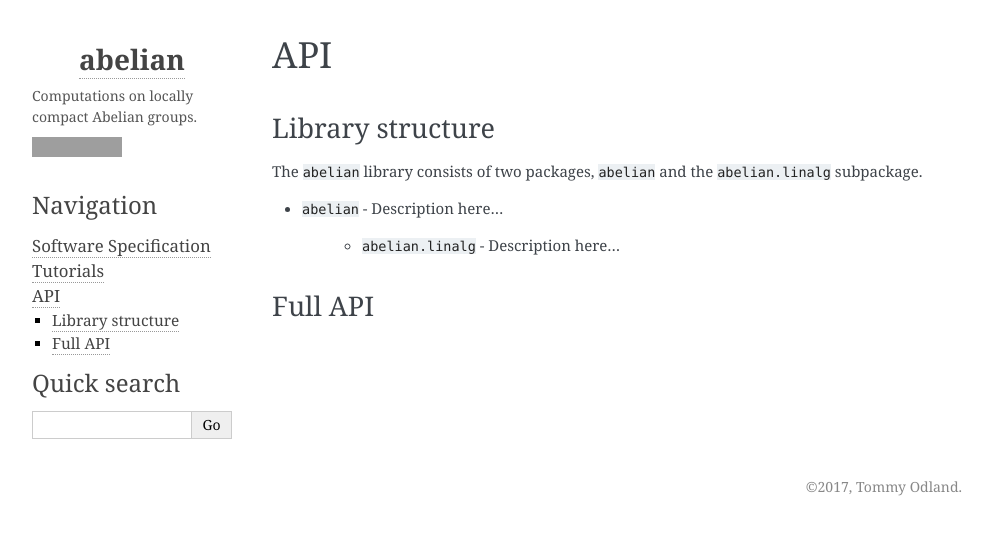
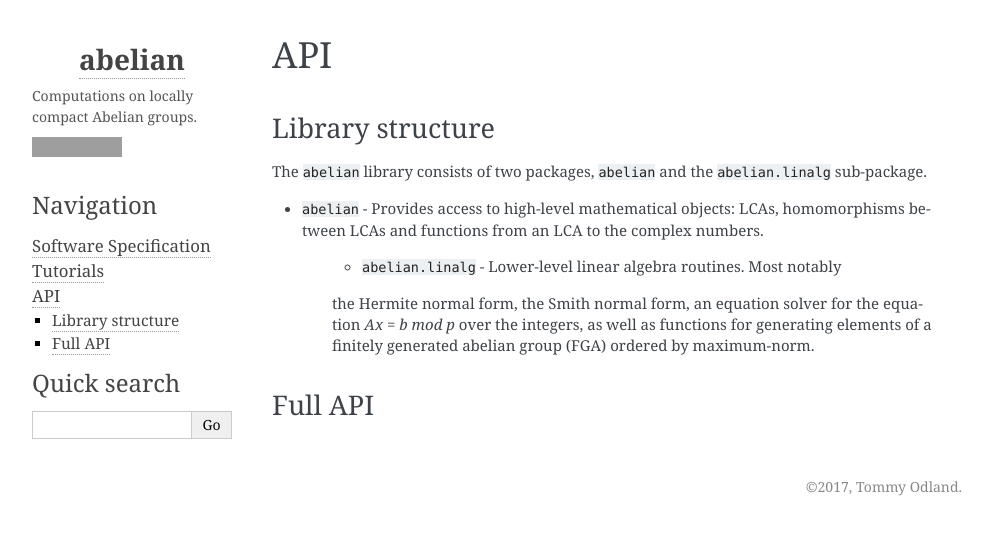
Before and after one commit to tommyod/abelian, a Sphinx documentation site: the page built from docs/api.rst, in a window 1280 px wide, cut to the strip 0-535 px from the top of the page. Shown: the whole strip, without its empty margins (148-1136 px from the left). Built offline with Sphinx 7.4.7, drawn with Linux system fonts in a browser that asks for light colours; pages that are not in the unit, such as notebooks, are missing from menus; grey boxes are pictures that could not be loaded.

Commit message:
Read through docs

```diff
--- a/README.rst
+++ b/README.rst
@@ -12,7 +12,7 @@ The Fourier transformation is defined on these groups.
 With ``abelian`` it is possible to sample, periodize and perform Fourier
 analysis on elementary LCAs using homomorphisms between groups.
 
-.. image:: http://tommyodland.com/abelian/intro_figure.png
+.. image:: http://tommyodland.com/abelian/intro_figure_75.png
 
 Classes and methods
 ^^^^^^^^^^^^^^^^^^^^^
@@ -29,7 +29,7 @@ Classes and methods
 Example
 ^^^^^^^^^^^^^^^^^^^^^
 
-.. image:: http://tommyodland.com/abelian/fourier_hexa_25.png
+.. image:: http://tommyodland.com/abelian/fourier_hexa_33.png
 
 We create a Gaussian on R^2 and a homomorphism for sampling.
 
--- a/docs/api.rst
+++ b/docs/api.rst
@@ -6,11 +6,16 @@ Library structure
 
 
 The ``abelian`` library consists of two packages, ``abelian`` and the
-``abelian.linalg`` subpackage.
+``abelian.linalg`` sub-package.
 
-* ``abelian`` - Description here...
+* ``abelian`` - Provides access to high-level mathematical objects: LCAs,
+  homomorphisms between LCAs and functions from an LCA to the complex numbers.
 
-   * ``abelian.linalg`` - Description here...
+   * ``abelian.linalg`` - Lower-level linear algebra routines. Most notably
+   the Hermite normal form, the Smith normal form, an equation solver for
+   the equation `Ax = b mod p` over the integers, as well as functions for
+   generating elements of a finitely generated abelian group (FGA) ordered
+   by maximum-norm.
 
 
 Full API
--- a/docs/notebooks/tutorials.rst
+++ b/docs/notebooks/tutorials.rst
@@ -8,6 +8,6 @@ library.
 
    Tutorial: LCAs <LCA.ipynb>
    Tutorial: Homomorphisms <homomorphisms.ipynb>
-   Tutorial: Factoring HomFGAs <factor_homomorphisms.ipynb>
+   Tutorial: Factoring homomorphisms <factor_homomorphisms.ipynb>
    Tutorial: Functions on LCAs <functions.ipynb>
    Tutorial: Fourier series <fourier_series.ipynb>
```
Also changed, not shown: docs/index.rst (+5 -4 lines), docs/notebooks/LCA.ipynb, docs/notebooks/factor_homomorphisms.ipynb, docs/notebooks/fourier_series.ipynb, docs/notebooks/functions.ipynb, docs/notebooks/homomorphisms.ipynb.
